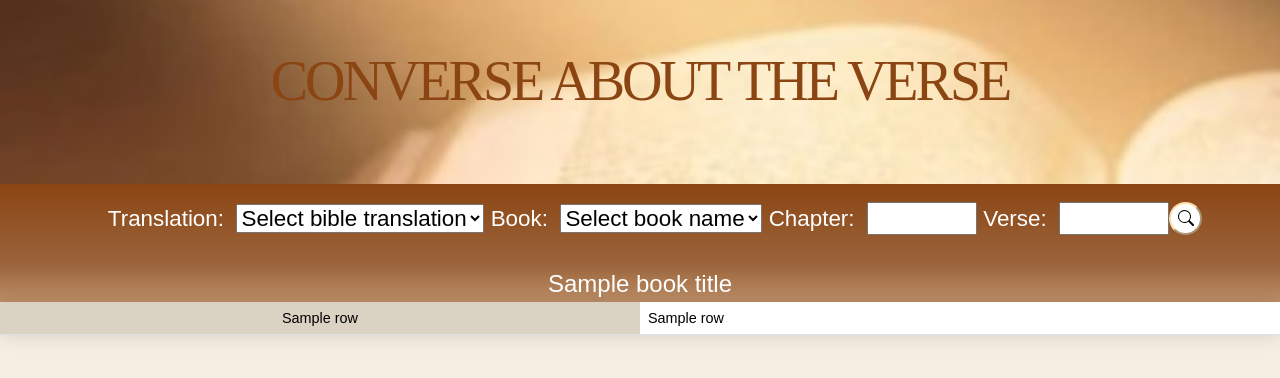
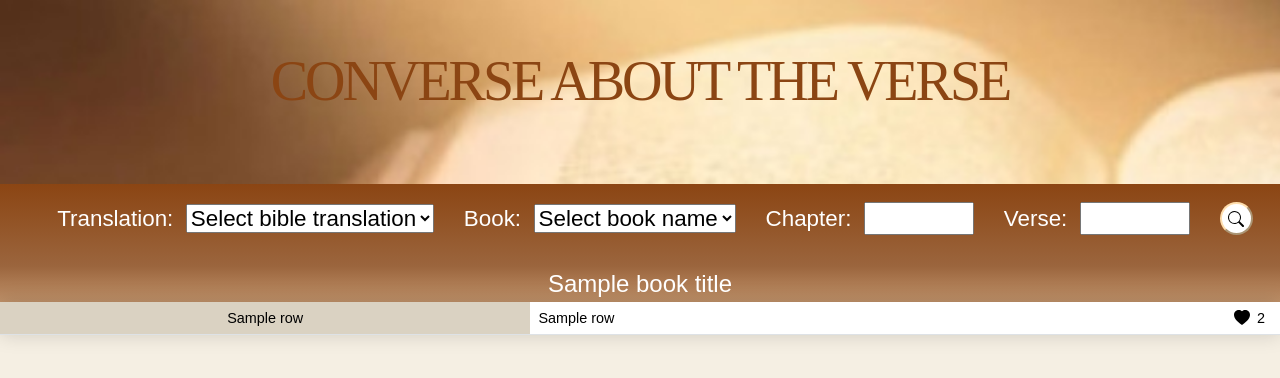
Before and after one commit to yonadavGit/cav, a Flask app: template templates/table_book.html in a window 1280 px wide. Shown: the top 378 px of the page. Run offline with Flask 2, Linux system fonts and the light colour scheme; the template is opened without the code that fills it: most values are stand-ins (such as "Sample title", 1, 10 or a date in 2020); parts of the project's set-up code (start-up, migrations or seed data) failed here and were passed over.

Commit message:
added like button

```diff
--- a/main.py
+++ b/main.py
@@ -8,8 +8,8 @@ import jinja2
 page_title = "Converse about the Verse"
 
 # Connect to the MySQL database
-cnx = mysql.connector.connect(user='root', password='1234',
-                              host='localhost', database='bibels')
+cnx = mysql.connector.connect(user='root', password='root',
+                              host='localhost', database='converseabouttheverse')
 cursor = cnx.cursor()
 
 # Create the Flask app
@@ -46,16 +46,17 @@ def book_id_to_title(bookId):
 
 
 def book_title_to_id(bookTitle):
-    return all_translations_names.index(bookTitle)+1
+    return all_book_titles.index(bookTitle) + 1
 
 
 def translation_name_to_id(translation):
-    return all_book_titles.index(bookTitle)+1
+    return all_translations_names.index(translation) + 1
+
 
 @app.route('/table/<table>/<book_no>')
 def table_book(table, book_no):
-    if table[0 : 1] != 't_' :
-        table = str(translation_name_to_id(table))
+    # if table[0 : 1] != 't_' :
+    #     table = str(translation_name_to_id(table))
     if not book_no.isnumeric():
         book_no = str(book_title_to_id(book_no))
     cursor.execute('SELECT * FROM {} WHERE b = {} AND t IS NOT NULL;'.format(table, book_no))
--- a/static/style.css
+++ b/static/style.css
@@ -179,3 +179,18 @@ body {
     font-size: 20px;
     font-weight: bold;
 }
+
+#like-btn {
+    float: right;
+}
+
+#like-amount {
+    float: right;
+    margin-left: 7px;
+    font-size: 1em;
+}
+
+like {
+    float: right;
+    margin-right: 7px;
+}
--- a/templates/table_book.html
+++ b/templates/table_book.html
@@ -27,9 +27,9 @@
                 <option value="{{ trans }}">{{ trans }}</option>
                 {% endfor %}
             </select>
-<!--        </form>-->
+        </form>
 
-<!--        <form class="form-nav">-->
+        <form class="form-nav">
             <label>Book:&nbsp</label>
             <select id="aaa" class="custom-select custom-select-lg">
                 <option selected>Select book name</option>
@@ -37,30 +37,30 @@
                 <option value="{{ book }}">{{ book }}</option>
                 {% endfor %}
             </select>
-            <script>
-            document.getElementById("aaa").addEventListener("change", function(){
-             var selectedOption = this.value;
-              window.location.href = 'https://example.com/' + selectedOption;
-});
+            <!--            <script>-->
+            <!--                document.getElementById("aaa").addEventListener("change", function () {-->
+            <!--                    var selectedOption = this.value;-->
+            <!--                    window.location.href = 'https://example.com/' + selectedOption;-->
+            <!--                });-->
 
-</script>
+            <!--            </script>-->
 
 
-<!--        </form>-->
+        </form>
 
-<!--        <form class="form-nav">-->
+        <form class="form-nav">
             <label>Chapter:&nbsp</label>
             <input class="input-box" type="text">
 
-<!--        </form>-->
+        </form>
 
-<!--        <form class="form-nav">-->
+        <form class="form-nav">
             <label>Verse:&nbsp</label>
             <input class="input-box" type="text">
 
-<!--        </form>-->
+        </form>
 
-<!--        <form class="form-nav">-->
+        <form class="form-nav">
             <button id="search-btn" type="button">
                 <svg xmlns="http://www.w3.org/2000/svg" width="16" height="16" fill="currentColor" class="bi bi-search"
                      viewBox="0 0 16 16">
@@ -89,7 +89,19 @@
         {% endif %}
         <tr>
             <td id="verse-num">{{ row[3] }}</td>
-            <td>{{ row[4] }}</td>
+            <td>{{ row[4] }}
+
+                <like>
+                    <label id="like-amount">2</label>
+                    <svg id="like-btn" xmlns="http://www.w3.org/2000/svg" width="16" height="16" fill="currentColor"
+                         class="bi bi-heart-fill"
+                         viewBox="0 0 16 16">
+                        <path fill-rule="evenodd"
+                              d="M8 1.314C12.438-3.248 23.534 4.735 8 15-7.534 4.736 3.562-3.248 8 1.314z"/>
+                    </svg>
+
+                </like>
+            </td>
         </tr>
         {% endfor %}
     </table>
```
